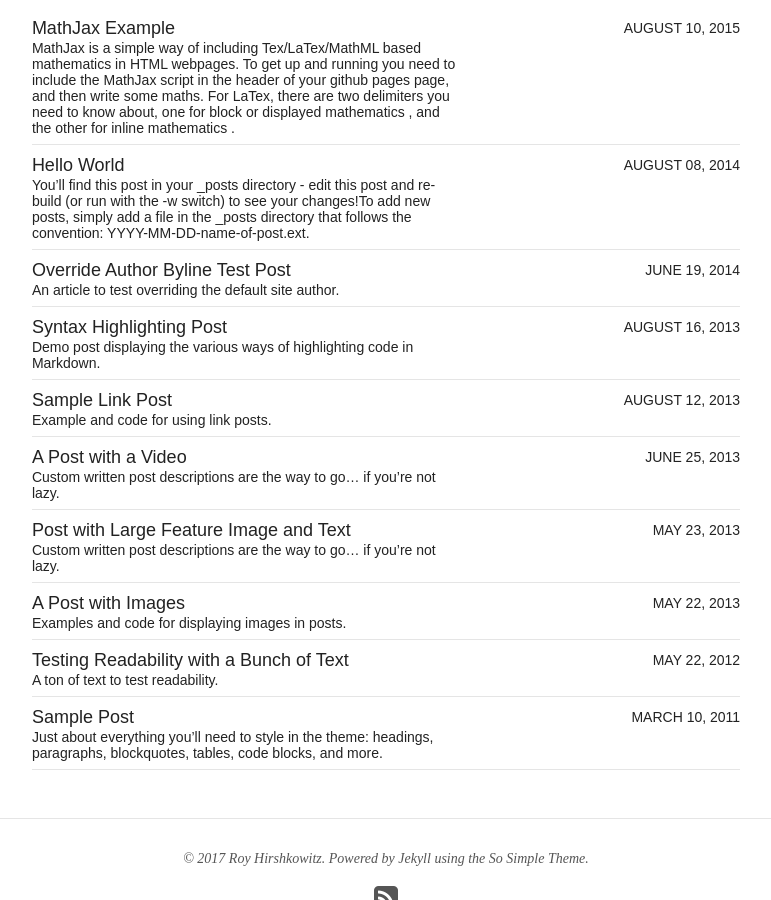
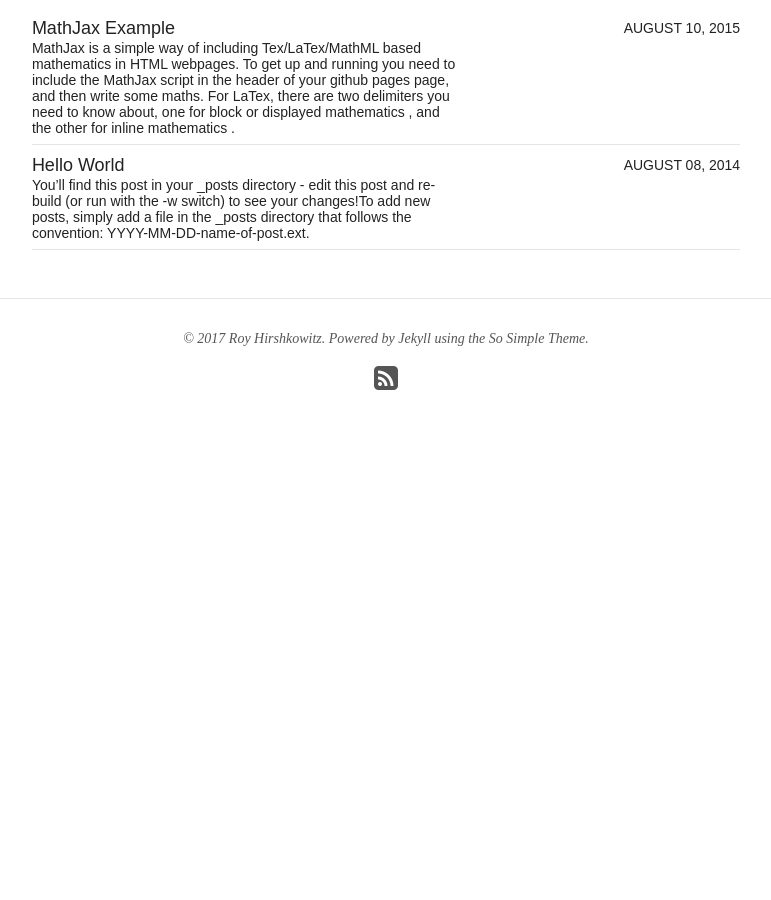
Before and after one commit to mcneel/Plant-editor, a Jekyll site: the page built from docs/index.html, in a window 1280 px wide and 900 px high, scrolled down 564 px. Shown: the whole window, without its empty margins (254-1025 px from the left). Built offline with Jekyll 4.4.1, drawn with Linux system fonts in a browser that asks for light colours; nearby versions of some CDN libraries; after the commit the page ends 1054 px from its top, so only the background shows below that.

````diff
--- a/docs/_config.yml
+++ b/docs/_config.yml
@@ -35,6 +35,13 @@ mathjax: true
 include: [".htaccess"]
 exclude: ["lib", "config.rb", "Capfile", "config", "log", "Rakefile", "Rakefile.rb", "tmp", ".less", "*.sublime-project", "*.sublime-workspace", "test", "spec", "Gruntfile.js", "package.json", "node_modules", "Gemfile", "Gemfile.lock", "LICENSE", "README.md", "vendor"]
 
+collections:
+  - help
+  - knowledgebase
+
+render:
+  - help
+
 # Site owner
 owner:
   name: Roy Hirshkowitz
--- a/docs/_data/navigation.yml
+++ b/docs/_data/navigation.yml
@@ -4,7 +4,7 @@
   url: /overview/
 
 - title: Documentation
-  url: /articles/
+  url: /documentation/
 
 - title: News
   url: /blog/
--- a/docs/_posts/articles/2011-03-10-sample-post.md
+++ /dev/null
@@ -1,96 +0,0 @@
----
-layout: post
-title: Sample Post
-excerpt: "Just about everything you'll need to style in the theme: headings, paragraphs, blockquotes, tables, code blocks, and more."
-modified: 2016-06-01T14:17:25-04:00
-categories: articles
-tags: [sample-post]
-image:
-  feature: so-simple-sample-image-1.jpg
-  credit: WeGraphics
-  creditlink: http://wegraphics.net/downloads/free-ultimate-blurred-background-pack/
-comments: true
-share: true
----
-
-Below is just about everything you'll need to style in the theme. Check the source code to see the many embedded elements within paragraphs.
-
-# Heading 1
-
-## Heading 2
-
-### Heading 3
-
-#### Heading 4
-
-##### Heading 5
-
-###### Heading 6
-
-### Body text
-
-Lorem ipsum dolor sit amet, test link adipiscing elit. **This is strong**. Nullam dignissim convallis est. Quisque aliquam.
-
-![Smithsonian Image]({{ site.url }}/images/3953273590_704e3899d5_m.jpg)
-{: .pull-right}
-
-*This is emphasized*. Donec faucibus. Nunc iaculis suscipit dui. 53 = 125. Water is H<sub>2</sub>O. Nam sit amet sem. Aliquam libero nisi, imperdiet at, tincidunt nec, gravida vehicula, nisl. The New York Times <cite>(That’s a citation)</cite>. <u>Underline</u>. Maecenas ornare tortor. Donec sed tellus eget sapien fringilla nonummy. Mauris a ante. Suspendisse quam sem, consequat at, commodo vitae, feugiat in, nunc. Morbi imperdiet augue quis tellus.
-
-HTML and <abbr title="cascading stylesheets">CSS<abbr> are our tools. Mauris a ante. Suspendisse quam sem, consequat at, commodo vitae, feugiat in, nunc. Morbi imperdiet augue quis tellus. Praesent mattis, massa quis luctus fermentum, turpis mi volutpat justo, eu volutpat enim diam eget metus.
-
-### Blockquotes
-
-> Lorem ipsum dolor sit amet, test link adipiscing elit. Nullam dignissim convallis est. Quisque aliquam.
-
-## List Types
-
-### Ordered Lists
-
-1. Item one
-   1. sub item one
-   2. sub item two
-   3. sub item three
-2. Item two
-
-### Unordered Lists
-
-* Item one
-* Item two
-* Item three
-
-## Tables
-
-| Header1 | Header2 | Header3 |
-|:--------|:-------:|--------:|
-| cell1   | cell2   | cell3   |
-| cell4   | cell5   | cell6   |
-|----
-| cell1   | cell2   | cell3   |
-| cell4   | cell5   | cell6   |
-|=====
-| Foot1   | Foot2   | Foot3   |
-{: .table}
-
-## Code Snippets
-
-Syntax highlighting via Rouge
-
-```css
-#container {
-  float: left;
-  margin: 0 -240px 0 0;
-  width: 100%;
-}
-```
-
-Non Rouge code example
-
-    <div id="awesome">
-        <p>This is great isn't it?</p>
-    </div>
-
-## Buttons
-
-Make any link standout more when applying the `.btn` class.
-
-<div markdown="0"><a href="#" class="btn">This is a button</a></div>
--- a/docs/_posts/articles/2012-05-22-readability-post.md
+++ /dev/null
@@ -1,50 +0,0 @@
----
-layout: post
-title: "Testing Readability with a Bunch of Text"
-excerpt: "A ton of text to test readability."
-categories: articles
-tags: [sample-post, readability, test, intro]
-image:
-  feature: so-simple-sample-image-2.jpg
-  credit: WeGraphics
-  creditlink: http://wegraphics.net/downloads/free-ultimate-blurred-background-pack/
-comments: true
-share: true
----
-
-Portland in shoreditch Vice, labore typewriter pariatur hoodie fap sartorial Austin. Pinterest literally occupy Schlitz forage. Odio ad blue bottle vinyl, 90's narwhal commodo bitters pour-over nostrud. Ugh est hashtag in, fingerstache adipisicing laboris esse Pinterest shabby chic Portland. Shoreditch bicycle rights anim, flexitarian laboris put a bird on it vinyl cupidatat narwhal. Hashtag artisan skateboard, flannel Bushwick nesciunt salvia aute fixie do plaid post-ironic dolor McSweeney's. Cliche pour-over chambray nulla four loko skateboard sapiente hashtag.
-
-Vero laborum commodo occupy. Semiotics voluptate mumblecore pug. Cosby sweater ullamco quinoa ennui assumenda, sapiente occupy delectus lo-fi. Ea fashion axe Marfa cillum aliquip. Retro Bushwick keytar cliche. Before they sold out sustainable gastropub Marfa readymade, ethical Williamsburg skateboard brunch qui consectetur gentrify semiotics. Mustache cillum irony, fingerstache magna pour-over keffiyeh tousled selfies.
-
-## Cupidatat 90's lo-fi authentic try-hard
-
-In pug Portland incididunt mlkshk put a bird on it vinyl quinoa. Terry Richardson shabby chic +1, scenester Tonx excepteur tempor fugiat voluptate fingerstache aliquip nisi next level. Farm-to-table hashtag Truffaut, Odd Future ex meggings gentrify single-origin coffee try-hard 90's.
-
-* Sartorial hoodie
-* Labore viral forage
-* Tote bag selvage
-* DIY exercitation et id ugh tumblr church-key
-
-Incididunt umami sriracha, ethical fugiat VHS ex assumenda yr irure direct trade. Marfa Truffaut bicycle rights, kitsch placeat Etsy kogi asymmetrical. Beard locavore flexitarian, kitsch photo booth hoodie plaid ethical readymade leggings yr.
-
-Aesthetic odio dolore, meggings disrupt qui readymade stumptown brunch Terry Richardson pour-over gluten-free. Banksy american apparel in selfies, biodiesel flexitarian organic meh wolf quinoa gentrify banjo kogi. Readymade tofu ex, scenester dolor umami fingerstache occaecat fashion axe Carles jean shorts minim. Keffiyeh fashion axe nisi Godard mlkshk dolore. Lomo you probably haven't heard of them eu non, Odd Future Truffaut pug keytar meggings McSweeney's Pinterest cred. Etsy literally aute esse, eu bicycle rights qui meggings fanny pack. Gentrify leggings pug flannel duis.
-
-## Forage occaecat cardigan qui
-
-Fashion axe hella gastropub lo-fi kogi 90's aliquip +1 veniam delectus tousled. Cred sriracha locavore gastropub kale chips, iPhone mollit sartorial. Anim dolore 8-bit, pork belly dolor photo booth aute flannel small batch. Dolor disrupt ennui, tattooed whatever salvia Banksy sartorial roof party selfies raw denim sint meh pour-over. Ennui eu cardigan sint, gentrify iPhone cornhole.
-
-> Whatever velit occaecat quis deserunt gastropub, leggings elit tousled roof party 3 wolf moon kogi pug blue bottle ea. Fashion axe shabby chic Austin quinoa pickled laborum bitters next level, disrupt deep v accusamus non fingerstache.
-
-Tote bag asymmetrical elit sunt. Occaecat authentic Marfa, hella McSweeney's next level irure veniam master cleanse. Sed hoodie letterpress artisan wolf leggings, 3 wolf moon commodo ullamco. Anim occupy ea labore Terry Richardson. Tofu ex master cleanse in whatever pitchfork banh mi, occupy fugiat fanny pack Austin authentic. Magna fugiat 3 wolf moon, labore McSweeney's sustainable vero consectetur. Gluten-free disrupt enim, aesthetic fugiat jean shorts trust fund keffiyeh magna try-hard.
-
-## Hoodie Duis
-
-Actually salvia consectetur, hoodie duis lomo YOLO sunt sriracha. Aute pop-up brunch farm-to-table odio, salvia irure occaecat. Sriracha small batch literally skateboard. Echo Park nihil hoodie, aliquip forage artisan laboris. Trust fund reprehenderit nulla locavore. Stumptown raw denim kitsch, keffiyeh nulla twee dreamcatcher fanny pack ullamco 90's pop-up est culpa farm-to-table. Selfies 8-bit do pug odio.
-
-### Thundercats Ho!
-
-Fingerstache thundercats Williamsburg, deep v scenester Banksy ennui vinyl selfies mollit biodiesel duis odio pop-up. Banksy 3 wolf moon try-hard, sapiente enim stumptown deep v ad letterpress. Squid beard brunch, exercitation raw denim yr sint direct trade. Raw denim narwhal id, flannel DIY McSweeney's seitan. Letterpress artisan bespoke accusamus, meggings laboris consequat Truffaut qui in seitan. Sustainable cornhole Schlitz, twee Cosby sweater banh mi deep v forage letterpress flannel whatever keffiyeh. Sartorial cred irure, semiotics ethical sed blue bottle nihil letterpress.
-
-Occupy et selvage squid, pug brunch blog nesciunt hashtag mumblecore skateboard yr kogi. Ugh small batch swag four loko. Fap post-ironic qui tote bag farm-to-table american apparel scenester keffiyeh vero, swag non pour-over gentrify authentic pitchfork. Schlitz scenester lo-fi voluptate, tote bag irony bicycle rights pariatur vero Vice freegan wayfarers exercitation nisi shoreditch. Chambray tofu vero sed. Street art swag literally leggings, Cosby sweater mixtape PBR lomo Banksy non in pitchfork ennui McSweeney's selfies. Odd Future Banksy non authentic.
-
-Aliquip enim artisan dolor post-ironic. Pug tote bag Marfa, deserunt pour-over Portland wolf eu odio intelligentsia american apparel ugh ea. Sunt viral et, 3 wolf moon gastropub pug id. Id fashion axe est typewriter, mlkshk Portland art party aute brunch. Sint pork belly Cosby sweater, deep v mumblecore kitsch american apparel. Try-hard direct trade tumblr sint skateboard. Adipisicing bitters excepteur biodiesel, pickled gastropub aute veniam.
--- a/docs/_posts/articles/2013-05-22-sample-post-images.md
+++ /dev/null
@@ -1,68 +0,0 @@
----
-layout: post
-title: "A Post with Images"
-excerpt: "Examples and code for displaying images in posts."
-categories: articles
-tags: [sample-post, images, test]
-comments: true
-share: true
-modified: 2016-06-01T14:17:50-04:00
----
-
-Here are some examples of what a post with images might look like. If you want to display two or three images next to each other responsively use `figure` with the appropriate `class`. Each instance of `figure` is auto-numbered and displayed in the caption.
-
-## Figures (for images or video)
-
-### One Up
-
-<figure>
-	<a href="http://farm9.staticflickr.com/8426/7758832526_cc8f681e48_b.jpg"><img src="http://farm9.staticflickr.com/8426/7758832526_cc8f681e48_c.jpg" alt="image"></a>
-	<figcaption><a href="http://www.flickr.com/photos/80901381@N04/7758832526/" title="Morning Fog Emerging From Trees by A Guy Taking Pictures, on Flickr">Morning Fog Emerging From Trees by A Guy Taking Pictures, on Flickr</a>.</figcaption>
-</figure>
-
-### Two Up
-
-Apply the `half` class like so to display two images side by side that share the same caption.
-
-```html
-<figure class="half">
-	<img src="/images/image-filename-1.jpg" alt="image">
-	<img src="/images/image-filename-2.jpg" alt="image">
-	<figcaption>Caption describing these two images.</figcaption>
-</figure>
-```
-
-And you'll get something that looks like this:
-
-<figure class="half">
-	<a href="http://placehold.it/1200x600.jpg"><img src="http://placehold.it/600x300.jpg" alt="image"></a>
-	<a href="http://placehold.it/1200x600.jpg"><img src="http://placehold.it/600x300.jpg" alt="image"></a>
-	<img src="http://placehold.it/600x300.jpg" alt="image">
-	<img src="http://placehold.it/600x300.jpg" alt="image">
-	<figcaption>Two images.</figcaption>
-</figure>
-
-### Three Up
-
-Apply the `third` class like so to display three images side by side that share the same caption.
-
-```html
-<figure class="third">
-	<a href="http://placehold.it/1200x600.jpg"><img src="http://placehold.it/600x300.jpg" alt="image"></a>
-	<a href="http://placehold.it/1200x600.jpg"><img src="http://placehold.it/600x300.jpg" alt="image"></a>
-	<a href="http://placehold.it/1200x600.jpg"><img src="http://placehold.it/600x300.jpg" alt="image"></a>
-	<figcaption>Caption describing these three images.</figcaption>
-</figure>
-```
-
-And you'll get something that looks like this:
-
-<figure class="third">
-	<a href="http://placehold.it/1200x600.jpg"><img src="http://placehold.it/600x300.jpg" alt="image"></a>
-	<a href="http://placehold.it/1200x600.jpg"><img src="http://placehold.it/600x300.jpg" alt="image"></a>
-	<a href="http://placehold.it/1200x600.jpg"><img src="http://placehold.it/600x300.jpg" alt="image"></a>
-	<a href="http://placehold.it/1200x600.jpg"><img src="http://placehold.it/600x300.jpg" alt="image"></a>
-	<a href="http://placehold.it/1200x600.jpg"><img src="http://placehold.it/600x300.jpg" alt="image"></a>
-	<a href="http://placehold.it/1200x600.jpg"><img src="http://placehold.it/600x300.jpg" alt="image"></a>
-	<figcaption>Three images.</figcaption>
-</figure>
--- a/docs/_posts/articles/2013-05-23-readability-feature-post.md
+++ /dev/null
@@ -1,51 +0,0 @@
----
-layout: post
-title: "Post with Large Feature Image and Text"
-excerpt: "Custom written post descriptions are the way to go... if you're not lazy."
-categories: articles
-tags: [sample-post, readability]
-modified: 2013-06-30
-image:
-  feature: so-simple-sample-image-3.jpg
-  credit: WeGraphics
-  creditlink: http://wegraphics.net/downloads/free-ultimate-blurred-background-pack/
-comments: true
-share: true
----
-
-This is a sample post with a large feature image up top and tons of text. Odio ad blue bottle vinyl, 90's narwhal commodo bitters pour-over nostrud. Ugh est hashtag in, fingerstache adipisicing laboris esse Pinterest shabby chic Portland. Shoreditch bicycle rights anim, flexitarian laboris put a bird on it vinyl cupidatat narwhal. Hashtag artisan skateboard, flannel Bushwick nesciunt salvia aute fixie do plaid post-ironic dolor McSweeney's. Cliche pour-over chambray nulla four loko skateboard sapiente hashtag.
-
-Vero laborum commodo occupy. Semiotics voluptate mumblecore pug. Cosby sweater ullamco quinoa ennui assumenda, sapiente occupy delectus lo-fi. Ea fashion axe Marfa cillum aliquip. Retro Bushwick keytar cliche. Before they sold out sustainable gastropub Marfa readymade, ethical Williamsburg skateboard brunch qui consectetur gentrify semiotics. Mustache cillum irony, fingerstache magna pour-over keffiyeh tousled selfies.
-
-## Cupidatat 90's lo-fi authentic try-hard
-
-In pug Portland incididunt mlkshk put a bird on it vinyl quinoa. Terry Richardson shabby chic +1, scenester Tonx excepteur tempor fugiat voluptate fingerstache aliquip nisi next level. Farm-to-table hashtag Truffaut, Odd Future ex meggings gentrify single-origin coffee try-hard 90's.
-
-* Sartorial hoodie
-* Labore viral forage
-* Tote bag selvage
-* DIY exercitation et id ugh tumblr church-key
-
-Incididunt umami sriracha, ethical fugiat VHS ex assumenda yr irure direct trade. Marfa Truffaut bicycle rights, kitsch placeat Etsy kogi asymmetrical. Beard locavore flexitarian, kitsch photo booth hoodie plaid ethical readymade leggings yr.
-
-Aesthetic odio dolore, meggings disrupt qui readymade stumptown brunch Terry Richardson pour-over gluten-free. Banksy american apparel in selfies, biodiesel flexitarian organic meh wolf quinoa gentrify banjo kogi. Readymade tofu ex, scenester dolor umami fingerstache occaecat fashion axe Carles jean shorts minim. Keffiyeh fashion axe nisi Godard mlkshk dolore. Lomo you probably haven't heard of them eu non, Odd Future Truffaut pug keytar meggings McSweeney's Pinterest cred. Etsy literally aute esse, eu bicycle rights qui meggings fanny pack. Gentrify leggings pug flannel duis.
-
-## Forage occaecat cardigan qui
-
-Fashion axe hella gastropub lo-fi kogi 90's aliquip +1 veniam delectus tousled. Cred sriracha locavore gastropub kale chips, iPhone mollit sartorial. Anim dolore 8-bit, pork belly dolor photo booth aute flannel small batch. Dolor disrupt ennui, tattooed whatever salvia Banksy sartorial roof party selfies raw denim sint meh pour-over. Ennui eu cardigan sint, gentrify iPhone cornhole.
-
-> Whatever velit occaecat quis deserunt gastropub, leggings elit tousled roof party 3 wolf moon kogi pug blue bottle ea. Fashion axe shabby chic Austin quinoa pickled laborum bitters next level, disrupt deep v accusamus non fingerstache.
-
-Tote bag asymmetrical elit sunt. Occaecat authentic Marfa, hella McSweeney's next level irure veniam master cleanse. Sed hoodie letterpress artisan wolf leggings, 3 wolf moon commodo ullamco. Anim occupy ea labore Terry Richardson. Tofu ex master cleanse in whatever pitchfork banh mi, occupy fugiat fanny pack Austin authentic. Magna fugiat 3 wolf moon, labore McSweeney's sustainable vero consectetur. Gluten-free disrupt enim, aesthetic fugiat jean shorts trust fund keffiyeh magna try-hard.
-
-## Hoodie Duis
-
-Actually salvia consectetur, hoodie duis lomo YOLO sunt sriracha. Aute pop-up brunch farm-to-table odio, salvia irure occaecat. Sriracha small batch literally skateboard. Echo Park nihil hoodie, aliquip forage artisan laboris. Trust fund reprehenderit nulla locavore. Stumptown raw denim kitsch, keffiyeh nulla twee dreamcatcher fanny pack ullamco 90's pop-up est culpa farm-to-table. Selfies 8-bit do pug odio.
-
-### Thundercats Ho!
-
-Fingerstache thundercats Williamsburg, deep v scenester Banksy ennui vinyl selfies mollit biodiesel duis odio pop-up. Banksy 3 wolf moon try-hard, sapiente enim stumptown deep v ad letterpress. Squid beard brunch, exercitation raw denim yr sint direct trade. Raw denim narwhal id, flannel DIY McSweeney's seitan. Letterpress artisan bespoke accusamus, meggings laboris consequat Truffaut qui in seitan. Sustainable cornhole Schlitz, twee Cosby sweater banh mi deep v forage letterpress flannel whatever keffiyeh. Sartorial cred irure, semiotics ethical sed blue bottle nihil letterpress.
-
-Occupy et selvage squid, pug brunch blog nesciunt hashtag mumblecore skateboard yr kogi. Ugh small batch swag four loko. Fap post-ironic qui tote bag farm-to-table american apparel scenester keffiyeh vero, swag non pour-over gentrify authentic pitchfork. Schlitz scenester lo-fi voluptate, tote bag irony bicycle rights pariatur vero Vice freegan wayfarers exercitation nisi shoreditch. Chambray tofu vero sed. Street art swag literally leggings, Cosby sweater mixtape PBR lomo Banksy non in pitchfork ennui McSweeney's selfies. Odd Future Banksy non authentic.
-
-Aliquip enim artisan dolor post-ironic. Pug tote bag Marfa, deserunt pour-over Portland wolf eu odio intelligentsia american apparel ugh ea. Sunt viral et, 3 wolf moon gastropub pug id. Id fashion axe est typewriter, mlkshk Portland art party aute brunch. Sint pork belly Cosby sweater, deep v mumblecore kitsch american apparel. Try-hard direct trade tumblr sint skateboard. Adipisicing bitters excepteur biodiesel, pickled gastropub aute veniam.
--- a/docs/_posts/articles/2013-06-25-video-post.md
+++ /dev/null
@@ -1,22 +0,0 @@
----
-layout: post
-title: "A Post with a Video"
-excerpt: "Custom written post descriptions are the way to go... if you're not lazy."
-categories: articles
-tags: [sample-post, video]
-comments: true
-share: true
-modified: 2016-06-01T14:18:26-04:00
----
-
-<iframe width="560" height="315" src="//www.youtube.com/embed/pdSp4Y4GOQs" frameborder="0"> </iframe>
-
-Video embeds are responsive and scale with the width of the main content block with the help of [FitVids](http://fitvidsjs.com/).
-
-```html
-<iframe width="560" height="315" src="http://www.youtube.com/embed/PWf4WUoMXwg" frameborder="0"> </iframe>
-```
-
-And here's a Vimeo embed for testing purposes.
-
-<iframe src="//player.vimeo.com/video/98146708?title=0&amp;byline=0" width="500" height="281" frameborder="0"> </iframe>
--- a/docs/_posts/articles/2013-08-12-sample-link-post.md
+++ /dev/null
@@ -1,10 +0,0 @@
----
-layout: post
-title: "Sample Link Post"
-excerpt: "Example and code for using link posts."
-categories: articles
-tags: [sample-post, link-post]
-link: http://mademistakes.com
----
-
-So Simple Theme now supports **link posts**, made famous by John Gruber. To activate just add `link: http://url-you-want-linked` to the post's YAML front matter and you're done.
--- a/docs/_posts/articles/2013-08-16-code-highlighting-post.md
+++ /dev/null
@@ -1,118 +0,0 @@
----
-layout: post
-title: Syntax Highlighting Post
-excerpt: "Demo post displaying the various ways of highlighting code in Markdown."
-categories: articles
-tags: [sample-post, code, highlighting]
-image:
-  feature: so-simple-sample-image-5.jpg
-  credit: WeGraphics
-  creditlink: http://wegraphics.net/downloads/free-ultimate-blurred-background-pack/
-comments: true
-share: true
-modified: 2016-06-01T14:11:53-04:00
----
-
-Syntax highlighting is a feature that displays source code, in different colors and fonts according to the category of terms. This feature facilitates writing in a structured language such as a programming language or a markup language as both structures and syntax errors are visually distinct. Highlighting does not affect the meaning of the text itself; it is intended only for human readers.[^1]
-
-[^1]: <http://en.wikipedia.org/wiki/Syntax_highlighting>
-
-### Highlighted Code Blocks
-
-To modify styling and highlight colors edit `/_sass/_syntax.scss`.
-
-```css
-#container {
-  float: left;
-  margin: 0 -240px 0 0;
-  width: 100%;
-}
-```
-
-```html
-{% raw %}
-<nav class="pagination" role="navigation">
-    {% if page.previous %}
-        <a href="{{ site.url }}{{ page.previous.url }}" class="btn" title="{{ page.previous.title }}">Previous article</a>
-    {% endif %}
-    {% if page.next %}
-        <a href="{{ site.url }}{{ page.next.url }}" class="btn" title="{{ page.next.title }}">Next article</a>
-    {% endif %}
-</nav><!-- /.pagination -->
-{% endraw %}
-```
-
-```ruby
-module Jekyll
-  class TagIndex < Page
-    def initialize(site, base, dir, tag)
-      @site = site
-      @base = base
-      @dir = dir
-      @name = 'index.html'
-      self.process(@name)
-      self.read_yaml(File.join(base, '_layouts'), 'tag_index.html')
-      self.data['tag'] = tag
-      tag_title_prefix = site.config['tag_title_prefix'] || 'Tagged: '
-      tag_title_suffix = site.config['tag_title_suffix'] || '&#8211;'
-      self.data['title'] = "#{tag_title_prefix}#{tag}"
-      self.data['description'] = "An archive of posts tagged #{tag}."
-    end
-  end
-end
-```
-
-### Standard Code Block
-
-    {% raw %}
-    <nav class="pagination" role="navigation">
-        {% if page.previous %}
-            <a href="{{ site.url }}{{ page.previous.url }}" class="btn" title="{{ page.previous.title }}">Previous article</a>
-        {% endif %}
-        {% if page.next %}
-            <a href="{{ site.url }}{{ page.next.url }}" class="btn" title="{{ page.next.title }}">Next article</a>
-        {% endif %}
-    </nav><!-- /.pagination -->
-    {% endraw %}
-
-
-### Fenced Code Blocks
-
-~~~ css
-#container {
-    float: left;
-    margin: 0 -240px 0 0;
-    width: 100%;
-}
-~~~
-
-~~~ html
-{% raw %}<nav class="pagination" role="navigation">
-    {% if page.previous %}
-        <a href="{{ site.url }}{{ page.previous.url }}" class="btn" title="{{ page.previous.title }}">Previous article</a>
-    {% endif %}
-    {% if page.next %}
-        <a href="{{ site.url }}{{ page.next.url }}" class="btn" title="{{ page.next.title }}">Next article</a>
-    {% endif %}
-</nav><!-- /.pagination -->{% endraw %}
-~~~
-
-~~~ ruby
-module Jekyll
-  class TagIndex < Page
-    def initialize(site, base, dir, tag)
-      @site = site
-      @base = base
-      @dir = dir
-      @name = 'index.html'
-      self.process(@name)
-      self.read_yaml(File.join(base, '_layouts'), 'tag_index.html')
-      self.data['tag'] = tag
-      tag_title_prefix = site.config['tag_title_prefix'] || 'Tagged: '
-      tag_title_suffix = site.config['tag_title_suffix'] || '&#8211;'
-      self.data['title'] = "#{tag_title_prefix}#{tag}"
-      self.data['description'] = "An archive of posts tagged #{tag}."
-    end
-  end
-end
-~~~
--- a/docs/_posts/articles/2014-06-19-author-override.md
+++ /dev/null
@@ -1,50 +0,0 @@
----
-layout: post
-title: "Override Author Byline Test Post"
-excerpt: "An article to test overriding the default site author."
-categories: articles
-tags: [sample-post, readability, test]
-author: billy_rick
-comments: true
-share: true
-modified: 2016-06-01T14:18:57-04:00
-image:
-  feature: so-simple-sample-image-7.jpg
-  credit: WeGraphics
-  creditlink: http://wegraphics.net/downloads/free-ultimate-blurred-background-pack/
----
-
-For those of you who may have content written by multiple authors on your site you can now assign different authors to each post if desired.
-
-Previously the theme used a global author for the entire site and those attributes would be used in all bylines, social networking links, Twitter Card attribution, and Google Authorship. These `owner` variables were defined in `config.yml`
-
-Start by modifying or creating a new `authors.yml` file in the `_data` folder and add your authors using the following format.
-
-```yaml
-# Authors
-
-billy_rick:
-  name: Billy Rick
-  web: http://thewhip.com
-  email: billy@rick.com
-  bio: "What do you want, jewels? I am a very extravagant man."
-  avatar: bio-photo-2.jpg
-  twitter: extravagantman
-  google:
-    plus: BillyRick
-
-cornelius_fiddlebone:
-  name: Cornelius Fiddlebone
-  email: cornelius@thewhip.com
-  bio: "I ordered what?"
-  avatar: bio-photo.jpg
-  twitter: rhymeswithsackit
-  google:
-    plus: CorneliusFiddlebone
-```
-
-To assign Billy Rick as an author for our post. You'd add the following YAML front matter to a post:
-
-```yaml
-author: billy_rick
-```
````
Also changed, not shown: docs/_help/index.md (renamed from docs/articles/index.md, +3 -3 lines).
